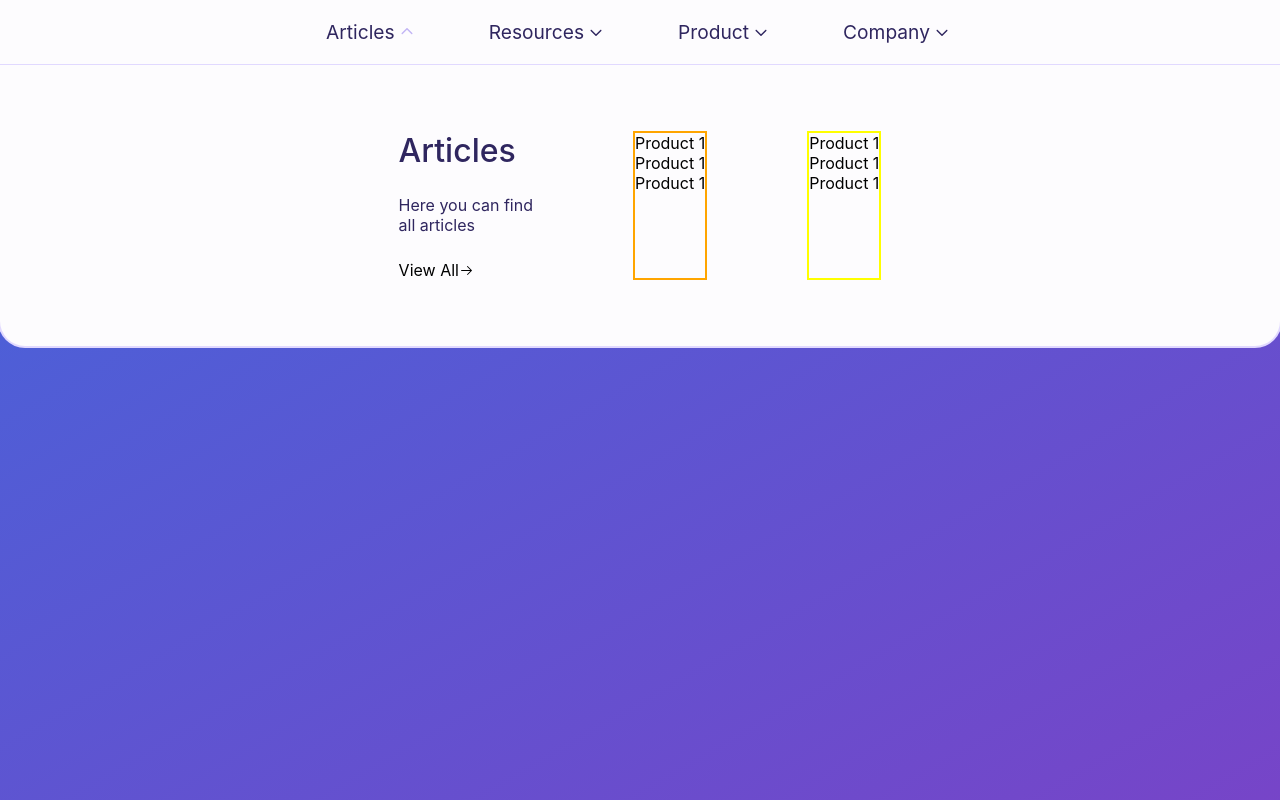
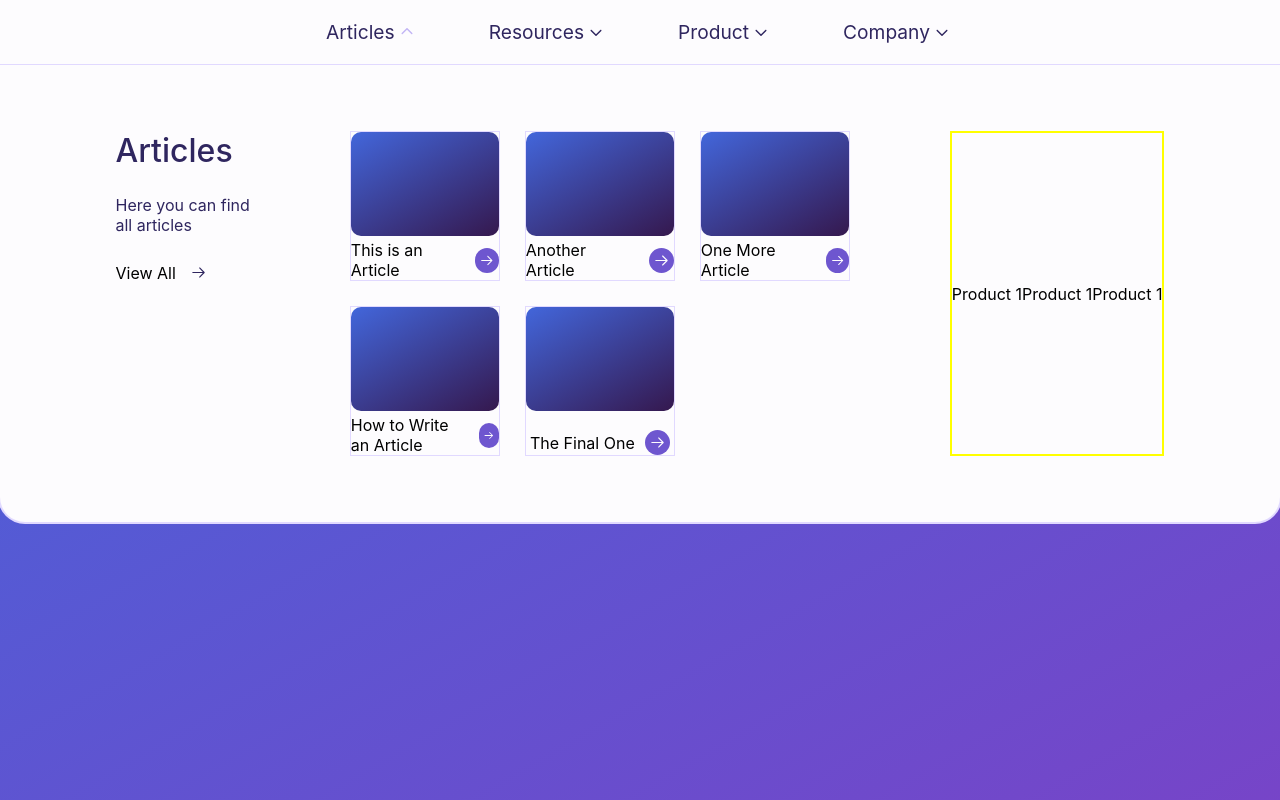
Before and after one commit to edignot/hack-week-radix-nav-2, a Next.js app: page / in a window 1280 px wide. Shown: the top 800 px of the page. Built offline with nearby package versions, Linux system fonts and the light colour scheme.

Commit message:
Arrow icons styled

```diff
--- a/pages/index.js
+++ b/pages/index.js
@@ -45,6 +45,24 @@ const StyledCaretDownIcon = styled(CaretDownIcon, {
   },
 })
 
+const StyledArrowRightIcon = styled(ArrowRightIcon, {
+  width: 25,
+  height: 25,
+  padding: 4,
+  variants: {
+    type: {
+      withBackground: {
+        borderRadius: 50,
+        backgroundColor: violet.violet9,
+        color: violet.violet1,
+      },
+      withoutBackground: {
+        color: violet.violet12,
+      },
+    },
+  },
+})
+
 // MAIN NAV DROPDOWN GRID/FLEX CONTAINER
 const NavigationMenuContent = styled(NavigationMenuPrimitive.Content, {
   borderTop: `1px solid ${violet.violet5}`,
@@ -59,16 +77,21 @@ const NavigationMenuContent = styled(NavigationMenuPrimitive.Content, {
 
 const ContentList = styled('ul', {
   display: 'flex',
-  flexDirection: 'column',
   padding: 0,
   variants: {
     type: {
       contentDescription: {
+        flexDirection: 'column',
         alignItems: 'flex-start',
         gap: 25,
       },
       popularContent: {
-        border: '2px solid orange',
+        display: 'grid',
+        gap: 25,
+        gridTemplateColumns: 'repeat(2, 1fr)',
+        '@media (min-width: 768px)': {
+          gridTemplateColumns: 'repeat(3, 1fr)',
+        },
       },
       otherContent: {
         border: '2px solid yellow',
@@ -98,8 +121,27 @@ const Text = styled('p', {
   },
 })
 
+const ContentItemCard = styled('div', {
+  border: `1px solid ${violet.violet5}`,
+  width: 150,
+  height: 150,
+  display: 'flex',
+  flexDirection: 'column',
+  alignItems: 'center',
+  justifyContent: 'space-between',
+})
+
+const ContentItemImage = styled('div', {
+  width: '100%',
+  height: '70%',
+  backgroundImage:
+    'linear-gradient(330deg, hsl(272,53%,20%) 0%, hsl(226,68%,56%) 100%)',
+  borderRadius: 10,
+})
+
 const NavigationMenuLink = styled(NavigationMenuPrimitive.Link, {
   display: 'flex',
+  gap: 10,
   alignItems: 'center',
 })
 
@@ -108,6 +150,7 @@ const NavigationMenuViewport = styled(NavigationMenuPrimitive.Viewport, {
   boxShadow: `0 0 0 2px ${violet.violet5}`,
   borderBottomLeftRadius: 25,
   borderBottomRightRadius: 25,
+  // Add background image
 })
 
 const Navigation = () => {
@@ -119,6 +162,7 @@ const Navigation = () => {
             Articles
             <StyledCaretDownIcon />
           </NavigationMenuTrigger>
+
           <NavigationMenuContent>
             <ContentList type="contentDescription">
               <Text type="navItemHeader">Articles</Text>
@@ -127,14 +171,48 @@ const Navigation = () => {
               </Text>
               <NavigationMenuLink href="#">
                 View All
-                <ArrowRightIcon />
+                <StyledArrowRightIcon type="withoutBackground" />
               </NavigationMenuLink>
             </ContentList>
+
             <ContentList type="popularContent">
-              <NavigationMenuLink href="#">Product 1</NavigationMenuLink>
-              <NavigationMenuLink href="#">Product 1</NavigationMenuLink>
-              <NavigationMenuLink href="#">Product 1</NavigationMenuLink>
+              <ContentItemCard>
+                <ContentItemImage />
+                <NavigationMenuLink href="#">
+                  This is an Article
+                  <StyledArrowRightIcon type="withBackground" />
+                </NavigationMenuLink>
+              </ContentItemCard>
+              <ContentItemCard>
+                <ContentItemImage />
+                <NavigationMenuLink href="#">
+                  Another Article
+                  <StyledArrowRightIcon type="withBackground" />
+                </NavigationMenuLink>
+              </ContentItemCard>
+              <ContentItemCard>
+                <ContentItemImage />
+                <NavigationMenuLink href="#">
+                  One More Article
+                  <StyledArrowRightIcon type="withBackground" />
+                </NavigationMenuLink>
+              </ContentItemCard>
+              <ContentItemCard>
+                <ContentItemImage />
+                <NavigationMenuLink href="#">
+                  How to Write an Article
+                  <StyledArrowRightIcon type="withBackground" />
+                </NavigationMenuLink>
+              </ContentItemCard>
+              <ContentItemCard>
+                <ContentItemImage />
+                <NavigationMenuLink href="#">
+                  The Final One
+                  <StyledArrowRightIcon type="withBackground" />
+                </NavigationMenuLink>
+              </ContentItemCard>
             </ContentList>
+
             <ContentList type="otherContent">
               <NavigationMenuLink href="#">Product 1</NavigationMenuLink>
               <NavigationMenuLink href="#">Product 1</NavigationMenuLink>
```
